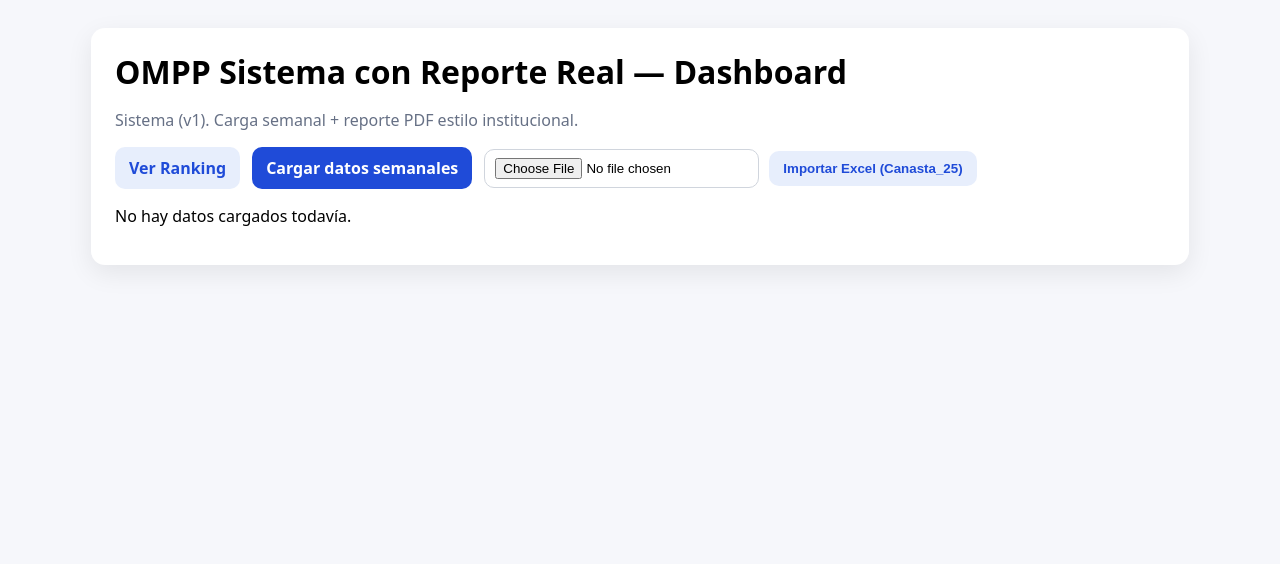
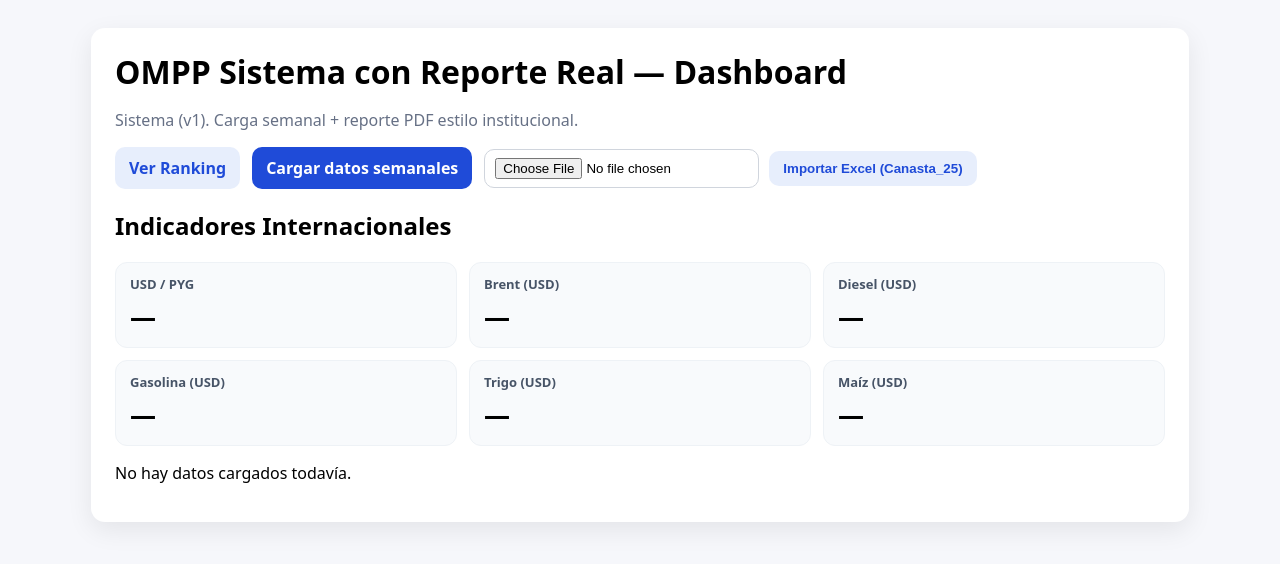
Before and after one commit to jorverg-design/ompp-observatorio, a Python web app: template app/templates/dashboard.html in a window 1280 px wide. Shown: the top 564 px of the page. Run offline with Jinja, Linux system fonts and the light colour scheme; the template is opened without the code that fills it, so the values that code supplies are empty.

Commit message:
Update dashboard.html

```diff
--- a/app/templates/dashboard.html
+++ b/app/templates/dashboard.html
@@ -22,9 +22,53 @@
   <input type="hidden" name="source" value="Excel">
   <button class="btn secondary" type="submit">Importar Excel (Canasta_25)</button>
 </form>
+</div>
+
+
+<!-- ================================================= -->
+<!-- INDICADORES INTERNACIONALES -->
+<!-- ================================================= -->
+
+<h2>Indicadores Internacionales</h2>
+
+<div class="kpis">
+
+<div class="card">
+<div class="k">USD / PYG</div>
+<div class="v">{{ fmt_gs(usd_value) if usd_value else "—" }}</div>
+</div>
+
+<div class="card">
+<div class="k">Brent (USD)</div>
+<div class="v">{{ brent_value if brent_value else "—" }}</div>
+</div>
+
+<div class="card">
+<div class="k">Diesel (USD)</div>
+<div class="v">{{ diesel_value if diesel_value else "—" }}</div>
+</div>
+
+<div class="card">
+<div class="k">Gasolina (USD)</div>
+<div class="v">{{ gasoline_value if gasoline_value else "—" }}</div>
+</div>
+
+<div class="card">
+<div class="k">Trigo (USD)</div>
+<div class="v">{{ wheat_value if wheat_value else "—" }}</div>
+</div>
+
+<div class="card">
+<div class="k">Maíz (USD)</div>
+<div class="v">{{ corn_value if corn_value else "—" }}</div>
+</div>
 
 </div>
 
+
+<!-- ================================================= -->
+<!-- DATOS SEMANALES -->
+<!-- ================================================= -->
 
 {% if last %}
 
@@ -34,18 +78,18 @@
 
 <div class="card">
 <div class="k">Índice Canasta</div>
-<div class="v">{{ fmt_pct(m.index_canasta) }}</div>
+<div class="v">{{ fmt_pct(m.index_canasta) if m else "" }}</div>
 </div>
 
 <div class="card">
 <div class="k">Índice Movilidad</div>
-<div class="v">{{ fmt_pct(m.index_mobility) }}</div>
+<div class="v">{{ fmt_pct(m.index_mobility) if m else "" }}</div>
 </div>
 
 <div class="card">
 <div class="k">Costilla (Gs/kg)</div>
-<div class="v">{{ fmt_gs(m.costilla_avg) }}</div>
-<div class="s">Variación semanal: {{ fmt_pct(m.costilla_weekly_change) }}</div>
+<div class="v">{{ fmt_gs(m.costilla_avg) if m else "" }}</div>
+<div class="s">Variación semanal: {{ fmt_pct(m.costilla_weekly_change) if m else "" }}</div>
 </div>
 
 <div class="card">
@@ -80,7 +124,7 @@ Variación 24h:
 
 <h3>Semáforos</h3>
 
-{% if m.alerts and m.alerts|length > 0 %}
+{% if m and m.alerts and m.alerts|length > 0 %}
 
 <ul>
 
```
